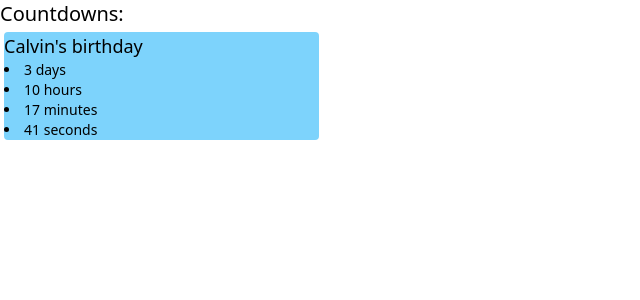
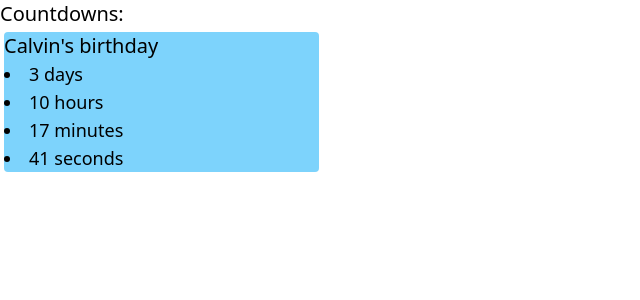
Before and after one commit to TNTRedstone/gsfarm-site, a SvelteKit app: page /countdowns in a window 1280 px wide. Shown: the top 300 px of the page, without its empty margins (0-640 px from the left). Built offline with nearby package versions, Linux system fonts and the light colour scheme.

Commit message:
Make text bigger on countdown.svelte

```diff
--- a/src/routes/countdowns/countdown.svelte
+++ b/src/routes/countdowns/countdown.svelte
@@ -28,9 +28,9 @@
 </script>
 
 <div class="bg-sky-300 rounded">
-    <h2 class="sm:text-sm md:text-md lg:text-lg">{label}</h2>
-    <li class="sm:text-sm md:text-md">{countdown[0]} days</li>
-    <li class="sm:text-sm md:text-md">{countdown[1]} hours</li>
-    <li class="sm:text-sm md:text-md">{countdown[2]} minutes</li>
-    <li class="sm:text-sm md:text-md">{countdown[3]} seconds</li>
+    <h2 class="sm:text-sm md:text-md lg:text-lg xl:text-xl">{label}</h2>
+    <li class="sm:text-sm md:text-md lg:text-lg">{countdown[0]} days</li>
+    <li class="sm:text-sm md:text-md lg:text-lg">{countdown[1]} hours</li>
+    <li class="sm:text-sm md:text-md lg:text-lg">{countdown[2]} minutes</li>
+    <li class="sm:text-sm md:text-md lg:text-lg">{countdown[3]} seconds</li>
 </div>
```
